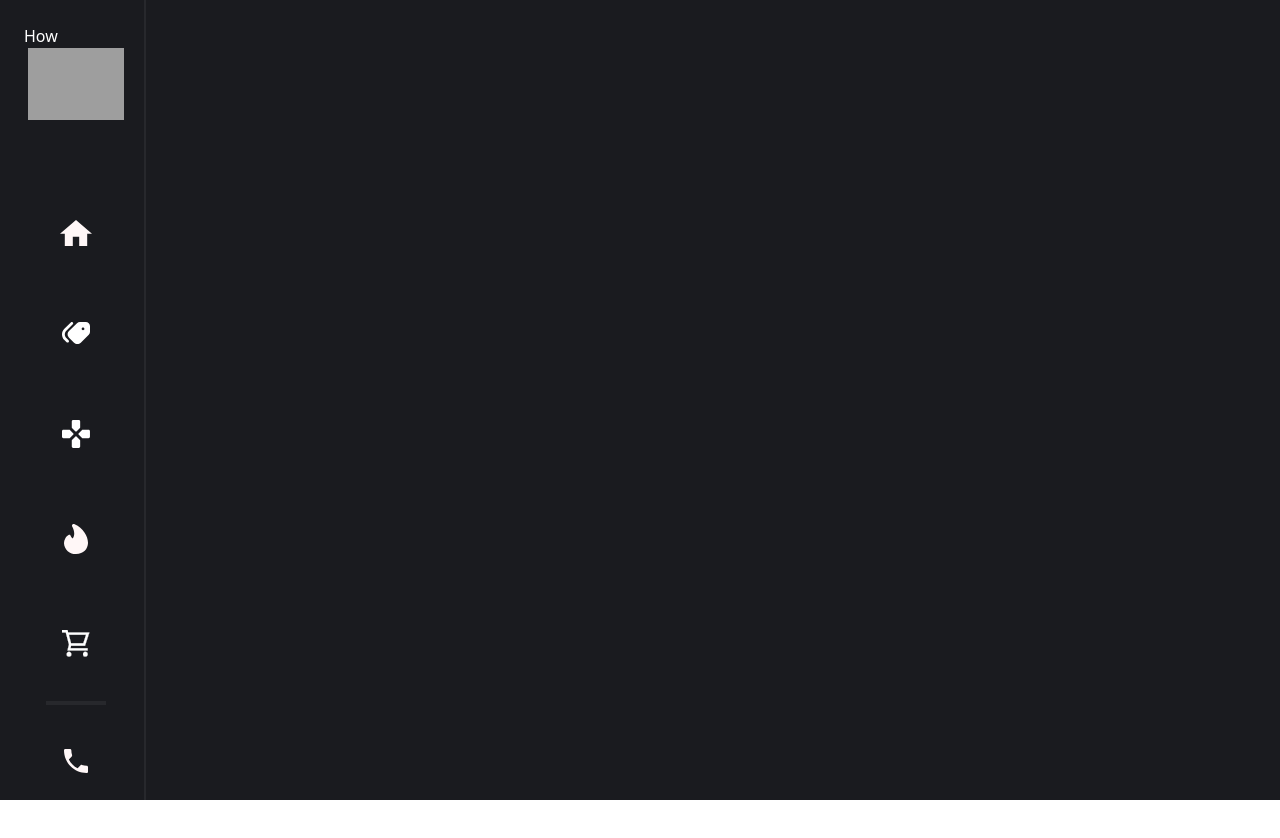
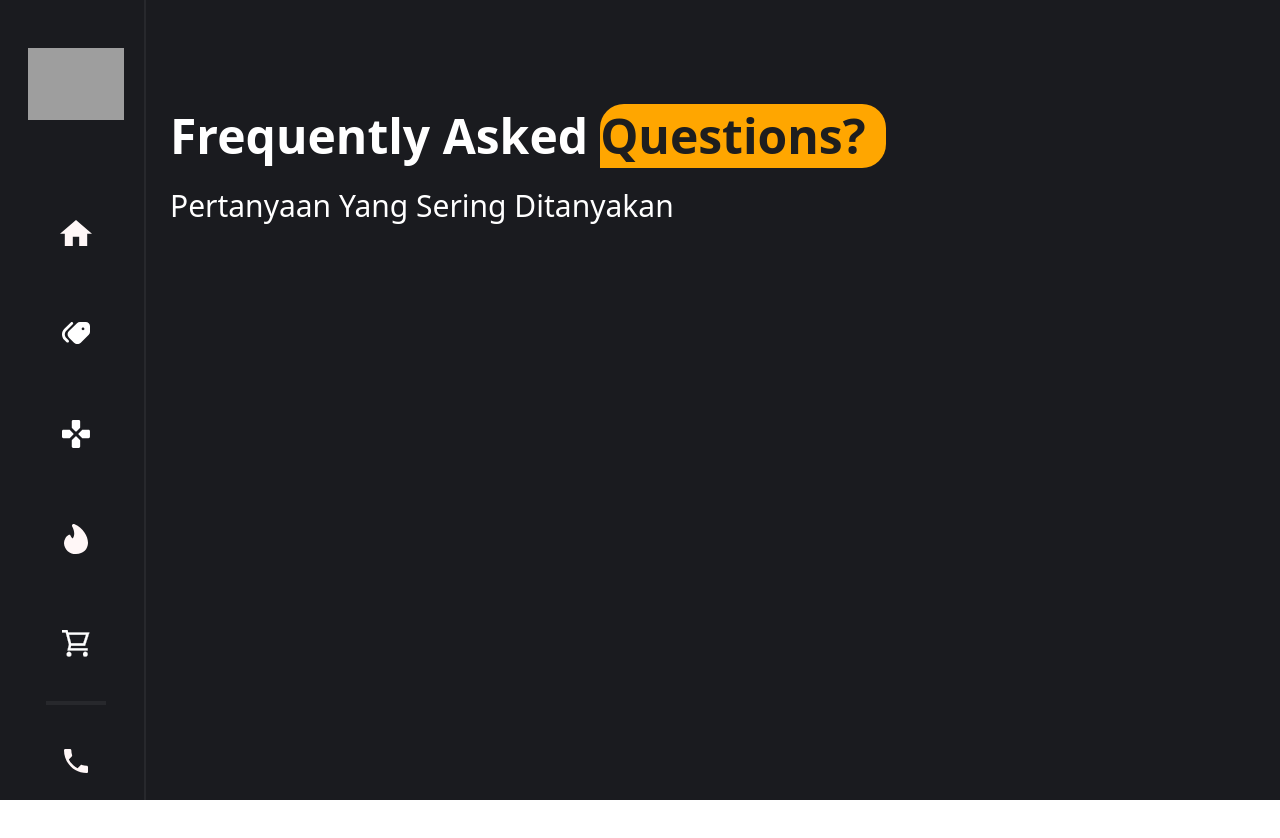
Before and after one commit to SkyzofrnDev/Foxy-Store, a React (Vite) app: page /faq in a window 1280 px wide. Shown: the top 838 px of the page. Before the commit the page ends 800 px from the top, so only its background shows below. Built offline with nearby package versions, Linux system fonts and the light colour scheme; grey boxes are pictures that could not be loaded.

Commit message:
Routing Setup, Buat page FAQ

```diff
--- a/src/Components/Navbar/Navbar.jsx
+++ b/src/Components/Navbar/Navbar.jsx
@@ -2,7 +2,7 @@ import React from "react";
 import { Link } from "react-router-dom";
 const Navbar = () => {
   return (
-    <div className="fixed pr-5 h-screen ml-7 border-r-2 border-[#27282C] justify-center">
+    <div className="pr-5 h-screen ml-7 border-r-2 border-[#27282C] justify-center">
       <img
         src="/Store/logo_head.png"
         alt="Logo"
--- a/src/Pages/How/How.jsx
+++ b/src/Pages/How/How.jsx
@@ -1,9 +1,19 @@
-import React from 'react'
+import React from "react";
 
 const How = () => {
   return (
-    <div>How</div>
-  )
-}
+    <div>
+      <div className="mt-20">
+        <p className="text-5xl font-semibold flex items-center">
+          Frequently Asked{" "}
+          <div className="pr-5 py-2 ml-3 rounded-t-3xl rounded-br-3xl text-[#1E1E1E] bg-[#FFA600]">
+             Questions?
+          </div>
+        </p>
+        <p className="text-3xl font-normal mt-5">Pertanyaan Yang Sering Ditanyakan</p>
+      </div>
+    </div>
+  );
+};
 
-export default How
+export default How;
```
